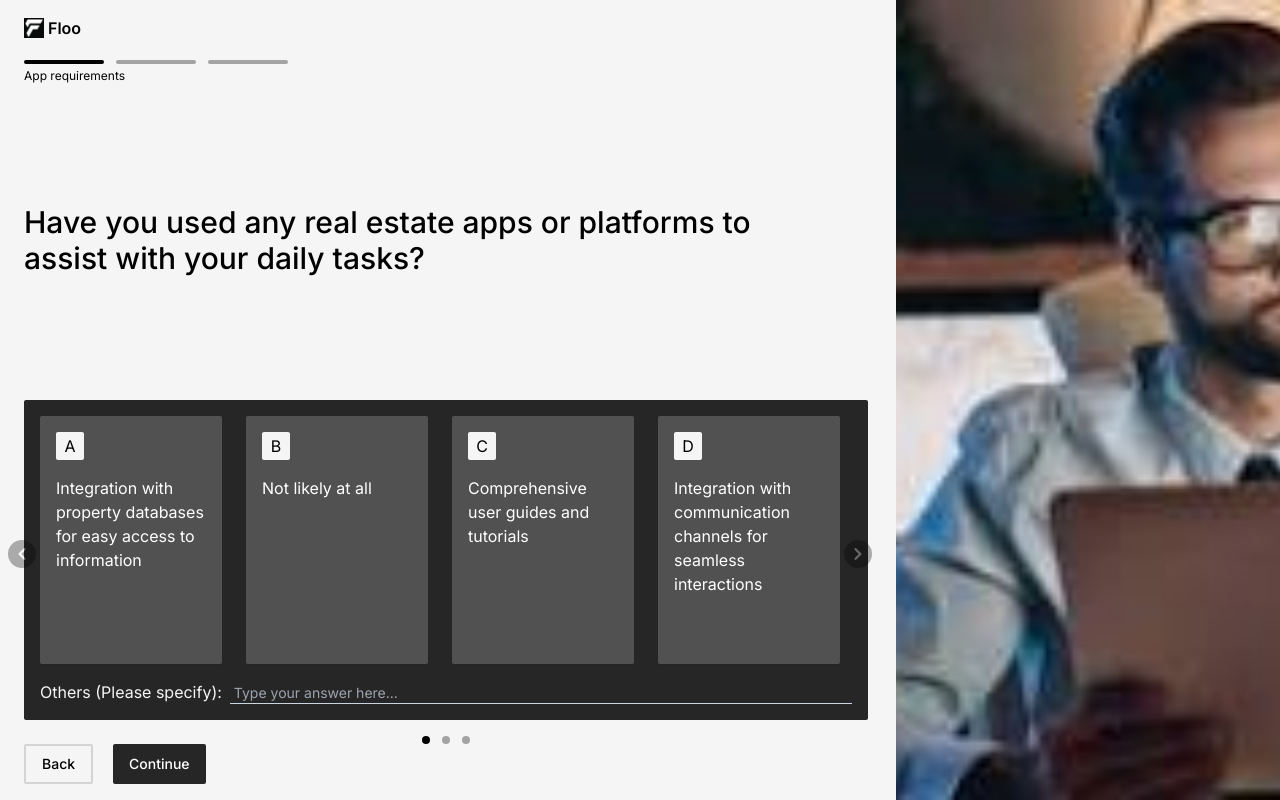
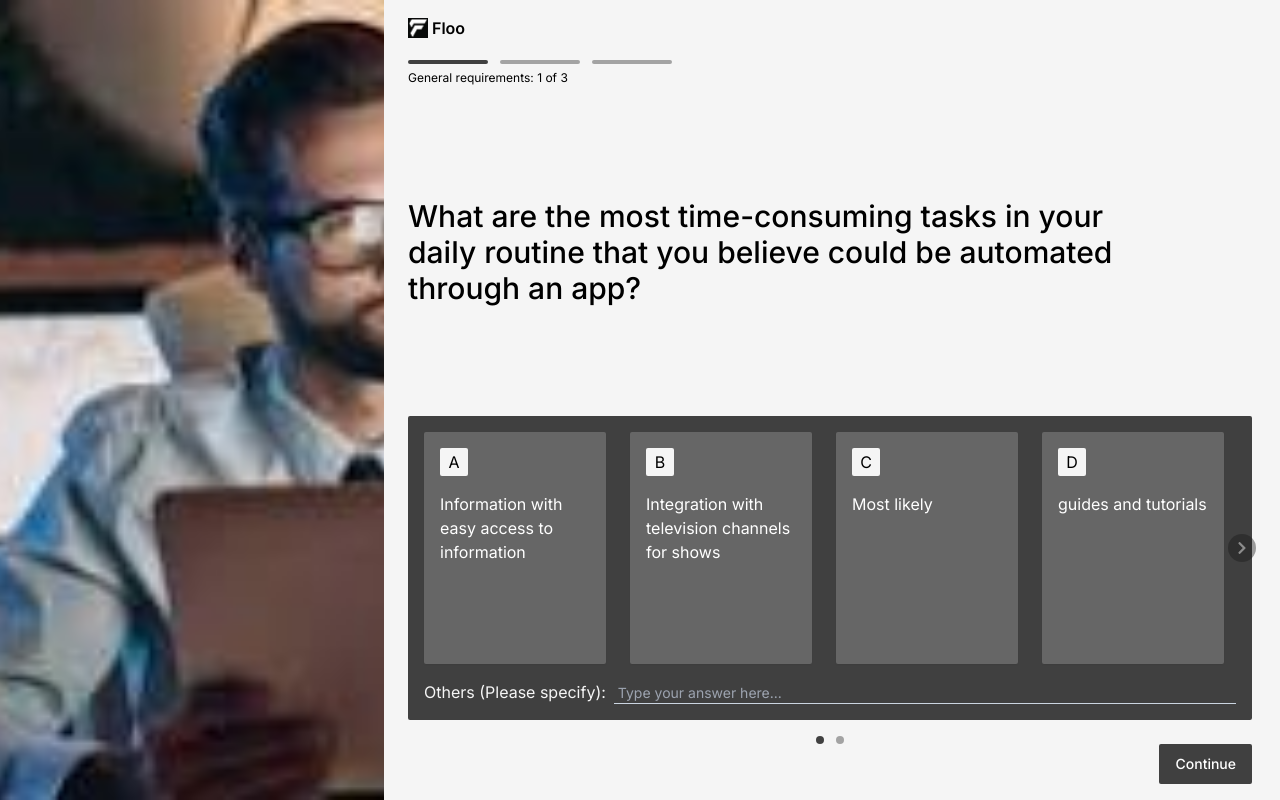
Before and after one commit to T4910/questionnaire, a Next.js app: page / in a window 1280 px wide. Built offline with nearby package versions, Linux system fonts and the light colour scheme.

Commit message:
[UPDATE] Added state and state-managment for different components

```diff
--- a/app/(routes)/(home)/_components/ContinueBtn.jsx
+++ b/app/(routes)/(home)/_components/ContinueBtn.jsx
@@ -2,7 +2,7 @@ import { Button } from "@/components/ui/button"
 
 const ContinueBtn = () => {
   return (
-    <Button className="py-1 bg-neutral-800 text-white rounded-sm">
+    <Button className="py-1 bg-neutral-700 text-white rounded-sm">
       Continue
     </Button>
   )
--- a/app/(routes)/(home)/_components/controls.jsx
+++ b/app/(routes)/(home)/_components/controls.jsx
@@ -1,12 +1,53 @@
-import Back from "@/app/(routes)/(home)/_components/BackBtn"
-import Continue from "@/app/(routes)/(home)/_components/ContinueBtn"
+'use client'
+import { useContext } from "react"
+import { NumberContext } from "@/app/(routes)/(home)/_components/questionsController"
+import { Button } from "@/components/ui/button"
 
-const controls = () => {
-  return (
-    <div className="flex space-x-5">
-        <Back />
-        <Continue />
-    </div>
-  )
+const controls = ({ numOfQuestions }) => {
+    const { number, setNumber } = useContext(NumberContext);
+
+    const Back = () => {
+      return (
+        <Button
+          onClick={() => setNumber((num) => num-1)}
+          disabled={(number <= 0)}
+          className="py-1 rounded-sm border-2 border-neutral-300"
+          variant='outline'
+        >
+          Back
+        </Button>
+      )
+    }
+
+    const Continue = () => {
+      return (
+        <Button
+          onClick={() => setNumber((num) => num+1)}
+          disabled={(number+1 === numOfQuestions)}
+          className="py-1 bg-neutral-700 text-white rounded-sm"
+        >
+          Continue
+        </Button>
+      )
+    }
+
+    const Submit = () => {
+      return (
+        <Button
+          onClick={console.log('submitted')}
+          className="py-1 bg-neutral-700 text-white rounded-sm"
+        >
+          Submit
+        </Button>
+      )
+    }
+
+    return (
+      <div className="flex justify-end space-x-5">
+          {(number > 0) ? <Back /> : null}
+          {(number+1 < numOfQuestions) ? <Continue /> : <Submit />}
+      </div>
+    )
 }
+
 export default controls
--- a/app/(routes)/(home)/_components/heading.jsx
+++ b/app/(routes)/(home)/_components/heading.jsx
@@ -1,8 +1,18 @@
-const heading = ({ question }) => {
-  return (
-    <div className="flex-grow grid place-items-baseline mt-4 mb-3">
-        <h1 className="text-3xl font-medium w-[46rem] my-auto">{question}</h1>
-    </div>
-  )
+'use client'
+import { useContext } from "react"
+import { NumberContext } from "@/app/(routes)/(home)/_components/questionsController"
+
+const heading = ({ questions }) => {
+    const { number } = useContext(NumberContext);
+
+    return (
+      <div className="flex-grow grid place-items-baseline mt-4 mb-2">
+          <h1 className="text-3xl font-medium w-[46rem] my-auto">
+            {/* <span>{number+1}{'.) '}</span> */}
+            {questions[number]}
+          </h1>
+      </div>
+    );
 }
-export default heading
+
+export default heading;
--- a/app/(routes)/(home)/_components/indicator.jsx
+++ b/app/(routes)/(home)/_components/indicator.jsx
@@ -1,6 +1,6 @@
 import { cn } from "@/lib/utils"
 
-const indicator = ({ number, dotted, active }) => {
+const indicator = ({ number, dotted, active, increment }) => {
 
   return (
       <div className={cn("space-y-1", dotted ? null : 'mt-5')}>
@@ -11,11 +11,10 @@ const indicator = ({ number, dotted, active }) => {
                 className={cn(
                   'w-20 h-1 bg-neutral-400 rounded-sm',
                   dotted ? 'size-2 rounded-full' : null,
-                  (active-1 === index) ? 'bg-black' : null
+                  (increment ? index+1 <= active : index === active-1) ? 'bg-neutral-700' : null
                 )}></div>
             )}
         </div>
-        {dotted ? null : <span className="block text-xs">App requirements</span>}
       </div>
   )
 }
--- a/app/(routes)/(home)/_components/option.jsx
+++ b/app/(routes)/(home)/_components/option.jsx
@@ -5,21 +5,15 @@ import {
 } from "@/components/ui/card"
 
 const option = ({ value, num }) => {
-    const letter = ['A', 'B', 'C', 'D', 'E', 'F'];
+    const letter = ['A', 'B', 'C', 'D', 'E', 'F', 'G', 'H'];
 
     return (
-      <Card className="w-[calc((100%-4.5rem)/4)] box-border rounded-sm h-full p-4 space-y-4 border-1 text-white bg-white bg-opacity-20">
+      <Card className="w-[calc((100%-4.5rem)/4)] box-border rounded-sm h-full p-4 space-y-4 border-1 text-white bg-white bg-opacity-20 group-hover:bg-black">
         {/* <div className="bg-neutral-100 w-1/4 h-full grid place-items-start p-4 box-border"> */}
-        <CardHeader className="bg-neutral-100 p-0 size-7 grid place-items-center text-black rounded-sm">{letter[num]}</CardHeader>
+        <CardHeader className="bg-neutral-100 p-0 size-7 grid place-items-center text-black rounded-sm group-hover:bg-black">{letter[num-1]}</CardHeader>
         <CardContent className="p-0">{value}</CardContent>
       </Card>
     )
 }
 
-const tag = ({ value }) => {
-  return(
-    <div className="bg-neutral-100 w-1/4 h-full grid place-items-start p-4 box-border"></div>
-  )
-}
-
 export default option
--- a/app/(routes)/(home)/_components/options.jsx
+++ b/app/(routes)/(home)/_components/options.jsx
@@ -1,25 +1,51 @@
+'use client'
 import Option from "@/app/(routes)/(home)/_components/option"
 import { FaChevronLeft, FaChevronRight } from "react-icons/fa";
 import { Button } from "@/components/ui/button"
+import { NumberContext } from "@/app/(routes)/(home)/_components/questionsController"
+import { useState, useEffect, useContext } from "react";
 
-let opt = [
-  'Integration with property databases for easy access to information',
-  'Not likely at all',
-  'Comprehensive user guides and tutorials',
-  'Integration with communication channels for seamless interactions',
-  // 'Providing personalized property recommendations to clients',
-  // 'Not yet, but considering'
-]
+const options = ({ list }) => {
+  const { number, displayedOpts, setDisplayedOpts } = useContext(NumberContext);
 
-const options = () => {
+  useEffect(() => setDisplayedOpts(list[number].slice(0,4)), [number]);
+
+  function prevOptions(){
+    setDisplayedOpts(() => list[number].slice(0,4))
+  }
+
+  function nextOptions(){
+    setDisplayedOpts((array) => list[number].slice(array.length))
+  }
+
+  const Previous = () => {
+    return (
+        <Button
+          onClick={prevOptions}
+          className="absolute opacity-40 hover:opacity-90 rounded-full bg-neutral-900 -translate-y-1/2 top-1/2 -left-8 z-10 text-white p-2 size-7 !m-0">
+          <FaChevronLeft />
+        </Button>
+    )
+  }
+
+  const Next = () => {
+      return (
+          <Button
+            onClick={nextOptions}
+            className="absolute opacity-40 hover:opacity-90 rounded-full bg-neutral-900 -translate-y-1/2 top-1/2 -right-8 z-10 text-white p-2 size-7 !m-0">
+            <FaChevronRight />
+          </Button>
+      )
+  }
+
   return (
-    <div className="bg-neutral-800 rounded-sm h-80 flex flex-col p-4 space-y-2 relative text-neutral-100">
+    <div className="bg-neutral-700 rounded-sm h-[19rem] flex flex-col p-4 space-y-2 relative text-neutral-100">
       <div className="flex justify-start space-x-6 w-[50rem] relative flex-grow">
           {
-              opt.map((value, index) => <Option key={index} value={value} num={index}/>)
+              displayedOpts.map(({number, value}, index) => <Option key={index} value={value} num={number}/>)
           }
-          <Previous />
-          <Next />
+          {(displayedOpts[0].number !== 1) ? <Previous /> : null}
+          {(displayedOpts[displayedOpts.length-1].number !== list[number].length) ? <Next /> : null}
       </div>
       <Others />
     </div>
@@ -30,27 +56,9 @@ const Others = () => {
   return (
     <div className="h-8 flex items-end space-x-2">
       <span>Others (Please specify): </span>
-      <input type="text" placeholder="Type your answer here..." className="placeholder:py-1 inline px-1 flex-grow text-sm bg-transparent border-b border-slate-300"/>
+      <input type="text" placeholder="Type your answer here..." className="placeholder:py-1 inline px-1 flex-grow text-sm bg-transparent border-b border-slate-300 focus-visible:outline-none"/>
     </div>
   )
 }
 
-const Previous = () => {
-    return (
-        <Button
-          className="absolute opacity-30 hover:opacity-90 rounded-full bg-black -tranneutral-y-1/2 top-1/2 -left-8 z-10 text-white p-2 size-7 !m-0">
-          <FaChevronLeft />
-        </Button>
-    )
-}
-
-const Next = () => {
-    return (
-        <Button
-          className="absolute opacity-30 hover:opacity-90 rounded-full bg-black -tranneutral-y-1/2 top-1/2 -right-8 z-10 text-white p-2 size-7 !m-0">
-          <FaChevronRight />
-        </Button>
-    )
-}
-
 export default options;
--- a/app/(routes)/(home)/_components/questionnaire.jsx
+++ b/app/(routes)/(home)/_components/questionnaire.jsx
@@ -1,18 +1,24 @@
 import Logo from "@/app/(routes)/(home)/_components/logo"
-import Indicator from "@/app/(routes)/(home)/_components/indicator"
+import SectionIndicator from "@/app/(routes)/(home)/_components/sectionIndicator"
 import Controls from "@/app/(routes)/(home)/_components/controls"
 import Quesitons from "@/app/(routes)/(home)/_components/questions"
+import { Controller } from "@/app/(routes)/(home)/_components/questionsController"
 
-const questionnaire = ({ questions }) => {
-    // const numberOfSections = questions.
+const questionnaire = ({ questions, numberOfSections }) => {
+    const sections = questions.map(({section}, index) => {
+        return {...section, index};
+    });
+    // console.log(sections, 0);
 
     return (
-        <div className="flex-grow bg-neutral-100 p-4 px-6 pr-7 flex flex-col justify-between">
-            <Logo />
-            <Indicator number={3} active={1}/>
-            <Quesitons questions={questions}/>
-            <Controls />
-        </div>
+        <Controller fetchedQuestions={questions}>
+            <div className="flex-grow bg-neutral-100 p-4 px-6 pr-7 flex flex-col justify-between">
+                <Logo />
+                <SectionIndicator numberOfSections={numberOfSections} sections={sections}/>
+                <Quesitons questions={questions}/>
+                <Controls numOfQuestions={questions.length}/>
+            </div>
+        </Controller>
     )
 }
 export default questionnaire
--- a/app/(routes)/(home)/_components/questions.jsx
+++ b/app/(routes)/(home)/_components/questions.jsx
@@ -1,15 +1,22 @@
+'use client'
+import { useContext } from "react"
+import { NumberContext } from "@/app/(routes)/(home)/_components/questionsController"
 import Options from "@/app/(routes)/(home)/_components/options"
 import Indicator from "@/app/(routes)/(home)/_components/indicator"
 import Heading from "@/app/(routes)/(home)/_components/heading"
 
 const questions = ({ questions }) => {
+  const { number, displayedOpts } = useContext(NumberContext)
+  const questionsList = questions.map(data => data.question);
+  const optionsList = questions.map(data => data.options);
+
   return (
     <div className="space-y-2 flex-grow flex flex-col">
-        <Heading question={questions[2].question}/>
+        <Heading questions={questionsList}/>
         <div>
-            <Options />
-            <div className="grid place-items-center mt-4">
-                <Indicator number={3} active={1} dotted/>
+            <Options list={optionsList}/>
+            <div className={`${(optionsList[number].length/4 <= 1) ? 'invisible' : ''} grid place-items-center mt-4`}>
+                <Indicator number={Math.ceil(optionsList[number].length/4)} active={Math.ceil(displayedOpts[0].number/4)} dotted/>
             </div>
         </div>
     </div>
--- /dev/null
+++ b/app/(routes)/(home)/_components/questionsController.jsx
@@ -0,0 +1,20 @@
+'use client'
+import { useState, createContext } from "react";
+
+export const NumberContext = createContext();
+
+export const Controller = ({ children, fetchedQuestions }) => {
+    const [number, setNumber] = useState(0);
+    const [ questions, setQuestions ] = useState(fetchedQuestions);
+
+    const optionsArray = questions.map(data => data.options);
+    const [displayedOpts, setDisplayedOpts] = useState(optionsArray[number].slice(0,4));
+
+    // console.log(fetchedQuestions, 0)
+
+    return (
+        <NumberContext.Provider value={{number, questions, displayedOpts, setDisplayedOpts, setNumber, setQuestions}}>
+            {children}
+        </NumberContext.Provider>
+    );
+};
--- /dev/null
+++ b/app/(routes)/(home)/_components/sectionIndicator.jsx
@@ -0,0 +1,21 @@
+'use client';
+import Indicator from "@/app/(routes)/(home)/_components/indicator";
+import { useContext } from "react";
+import { NumberContext } from "@/app/(routes)/(home)/_components/questionsController";
+
+const sectionIndicator = ({ numberOfSections, sections }) => {
+  const { number } = useContext(NumberContext);
+  const activeSection = sections[number].number
+  const questionsPerSec = sections.filter(data => data.number === activeSection)
+  const currentQuestionInSec = questionsPerSec.findIndex(data => data.index === number)+1
+
+  return (
+    <>
+      <Indicator number={numberOfSections} active={activeSection} increment/>
+      <div>
+        <span className="text-xs">{sections[number].name}: {currentQuestionInSec} of {questionsPerSec.length}</span>
+      </div>
+    </>
+  );
+};
+export default sectionIndicator;
--- a/app/(routes)/(home)/page.js
+++ b/app/(routes)/(home)/page.js
@@ -8,7 +8,7 @@
 // image for desktop
 // textarea for users to specify answer.
 
-// admin page for adding or removing answers to questions
+// admin page for adding or removing options to questions
 // csv downloader from database
 
 // UI for mobile version
@@ -21,109 +21,149 @@ export default function Home() {
   const questions = [
     {
       question: 'What are the most time-consuming tasks in your daily routine that you believe could be automated through an app?',
-      answers: [
-        'Lead generation',
-        'Client communication',
-        'Market analysis',
-        'Paperwork management',
-        'Appointment scheduling',
+      options: [
+          {number:1, value: 'Information with easy access to information'},
+          {number:2, value: 'Integration with television channels for shows'},
+          {number:3, value: 'Most likely'},
+          {number:4, value: 'guides and tutorials'},
+          {number:5, value: 'Integration with communication channels for seamless interactions'},
+          {number:6, value: 'Providing personalized property recommendations to clients'},
+          {number:7, value: 'Not yet, but considering'},
       ],
-      section: 1
+      section: {
+        number: 1,
+        name: 'General requirements'
+      }
     },
     {
     question: 'What do you do?',
-      answers: [
-        'Lead generation',
-        'Client communication',
-        'Market analysis',
-        'Paperwork management',
-        'Appointment scheduling',
-        'Disturbance excuses',
+      options: [
+        {number:1, value: 'Integration with property databases for easy access to information'},
+        {number:2, value: 'Integration with communication channels for seamless interactions'},
+        {number:3, value: 'Not likely at all'},
+        {number:4, value: 'Comprehensive user guides and tutorials'},
+        {number:5, value: 'Integration with co for seamless interactions'},
+        {number:6, value: 'Providing personalized property recommendations to clients'},
       ],
-      section: 1
+      section: {
+        number: 1,
+        name: 'General requirements'
+      }
     },
     {
       question: 'Have you used any real estate apps or platforms to assist with your daily tasks?',
-      answers: [
-        'Lead generation',
-        'Client communication',
-        'Market analysis',
-        'Paperwork management',
+      options: [
+        {number:1, value: 'databases for easy access to information'},
+        {number:2, value: 'munication channels for seamless interactions'},
+        {number:3, value: 'Not likely at all'},
+        {number:4, value: 'Comprehensive user guides and tutorials'},
+        {number:5, value: 'Integration with communication channels for seamless interactions'},
+        {number:6, value: 'Providing personalized property recommendations to clients'},
+        {number:7, value: 'Not yet, but considering'},
+        {number:8, value: 'Not yet, but ering I thingsddsd'}
       ],
-      section: 1
+      section: {
+        number: 1,
+        name: 'General requirements'
+      }
     },
     {
-      question: 'What are the most time-consuming tasks in your daily routine that you believe could be automated through an app?',
-      answers: [
-        'Lead generation',
-        'Client communication',
-        'Market analysis',
-        'Paperwork management',
-        'Appointment scheduling',
+      question: 'What are the least tasks in your weekly life?',
+      options: [
+          {number:1, value: 'Integration with property databases for easy access to information'},
+          {number:2, value: 'Integration with communication channels for seamless interactions'},
+          {number:3, value: 'Not likely at al like biscutiel'},
+          {number:4, value: 'Comprehensive user  tutorials'},
       ],
-      section: 2
+      section: {
+        number: 2,
+        name: 'App requirements'
+      }
     },
     {
-    question: 'What do you do?',
-      answers: [
-        'Lead generation',
-        'Client communication',
-        'Market analysis',
-        'Paperwork management',
-        'Appointment scheduling',
-        'Disturbance excuses',
+    question: 'What do you do with your dogs and cats?',
+      options: [
+          {number:1, value: 'Integration with property databases for easy access to information'},
+          {number:2, value: 'Integration with communication channels for seamless interactions'},
+          {number:3, value: 'Not likely at all'},
+          {number:4, value: 'Comprehensive user guides and tutorials'},
+          {number:5, value: 'Integration with commun interactions'},
       ],
-      section: 2
+      section: {
+        number: 2,
+        name: 'App requirements'
+      }
     },
     {
-      question: 'Have you used any real estate apps or platforms to assist with your daily tasks?',
-      answers: [
-        'Lead generation',
-        'Client communication',
-        'Market analysis',
-        'Paperwork management',
+      question: 'Have you used any school apps or platforms to assist with internet in LMU?',
+      options: [
+        {number:1, value: 'Integration with property databases for easy access to information'},
+        {number:2, value: 'Integration hannels for seamless interactions'},
+        {number:3, value: 'Not likely at all'},
+        {number:4, value: 'Comprehensive user guides and tu vanillar is torials'},
+        {number:5, value: 'Integration with communication channels for seamless interactions'},
+        {number:6, value: 'Providing personalized property  recommendations to clients'},
+        {number:7, value: 'Not yet, but considering'},
       ],
-      section: 2
+      section: {
+        number: 2,
+        name: 'App requirements'
+      }
     },
     {
-      question: 'What are the most time-consuming tasks in your daily routine that you believe could be automated through an app?',
-      answers: [
-        'Lead generation',
-        'Client communication',
-        'Market analysis',
-        'Paperwork management',
-        'Appointment scheduling',
+      question: 'What is an app?',
+      options: [
+          {number:1, value: 'Integration with property databases for easy access to information'},
+          {number:2, value: 'Integration with communication channels for seamless interactions'},
+          {number:3, value: 'Not yet, but considering I thingsddsd'}
       ],
-      section: 3
+      section: {
+        number: 3,
+        name: 'AI requirements'
+      }
     },
     {
-    question: 'What do you do?',
-      answers: [
-        'Lead generation',
-        'Client communication',
-        'Market analysis',
-        'Paperwork management',
-        'Appointment scheduling',
-        'Disturbance excuses',
+    question: 'Are you still here?',
+      options: [
+          {number:1, value: 'Integration with property databases for easy access to information'},
+          {number:2, value: 'Integration with communicjation channels for seamless interactions'},
+          {number:3, value: 'Not likely at all'},
+          {number:4, value: 'Comprehensive user guides jericho fell and tutorials'},
+          {number:5, value: 'Integration with communication channels for seamless interactions'},
+          {number:6, value: 'Providing personalized property recommendations to clients'},
+          {number:7, value: 'Not yet, but considering'},
       ],
-      section: 3
+      section: {
+        number: 3,
+        name: 'AI requirements'
+      }
     },
     {
-      question: 'Have you used any real estate apps or platforms to assist with your daily tasks?',
-      answers: [
-        'Lead generation',
-        'Client communication',
-        'Market analysis',
-        'Paperwork management',
+      question: 'Can you guess what this website is for?',
+      options: [
+        {number:1, value: 'Integration with property databases for easy access to information'},
+        {number:2, value: 'Integration with communication channels for seamless interactions'},
+        {number:3, value: 'Not likely at all bushy meat is bad for you'},
+        {number:4, value: 'Comprehensive user guides and tutorials'},
+        {number:5, value: 'Integration with communication channels for seamless interactions'},
+        {number:6, value: 'Providing personalized property recommendations to clients'},
+        {number:7, value: 'Not yet, but considering'},
+        {number:8, value: 'Not yet, but considering I thingsddsd'}
       ],
-      section: 3
+      section: {
+        number: 3,
+        name: 'AI requirements'
+      }
     },
   ]
 
+  // temporal logic to replace db
+  let numberOfSections = new Set(questions.map((data) => data.section.number)).size;
+
   return (
     <div className="flex size-full h-screen bg-red-400">
-      <Questionnaire questions={questions}/>
       <SideImage />
+      <Questionnaire questions={questions} numberOfSections={numberOfSections}/>
     </div>
   );
 }
```
